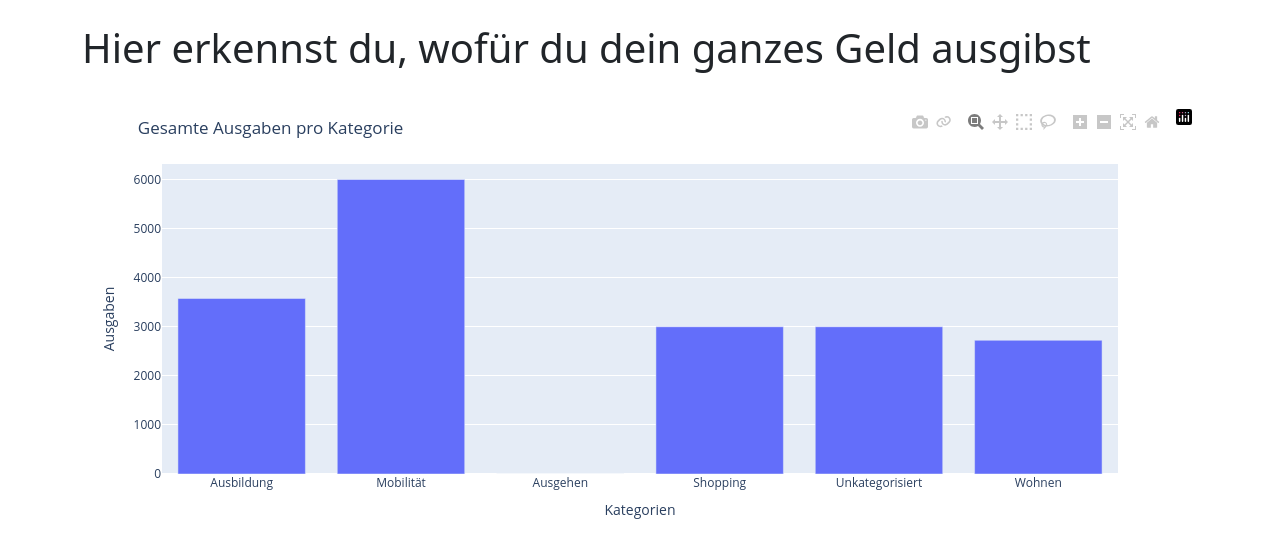
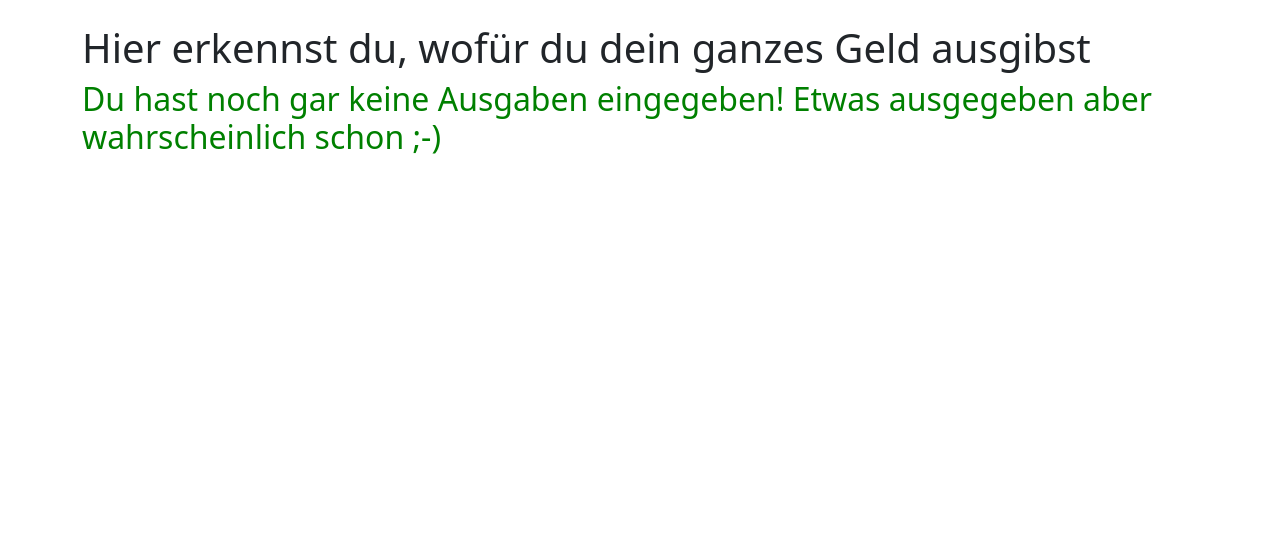
Before and after one commit to joahlenzo/joahlenzo, a Flask app: page /finanzen in a window 1280 px wide. Shown: the part 56-614 px from the top of the page. Run offline with Flask 2, Linux system fonts and the light colour scheme.

Commit message:
- Fehlermeldung index.html - Hinweisbox index.html - Daten löschen mit Button (index.html/main.py) - Aussagesätze angepasst (Falls keine Daten vorhanden) - Prüfung wenn keine Daten vorhanden und div. kleine Anpassungen - Code finalisiert für Abgabe - Erste Kommentare im HTML

```diff
--- a/Datenbankabfrage.py
+++ b/Datenbankabfrage.py
@@ -13,7 +13,7 @@ def speichern(input_ausgaben, input_kategorie, input_datum):
     inhalt = {"Ausgaben": input_ausgaben,
               "Kategorie": input_kategorie,
               "Datum": input_datum}
-    datei_inhalt = datei_inhalt.append(inhalt)
+    datei_inhalt.append(inhalt)
 
     with open(datei, "w") as open_file:
         json.dump(datei_inhalt, open_file, indent=3)
@@ -29,3 +29,14 @@ def eingabe_laden():
         datei_inhalt = []
 
     return datei_inhalt
+
+def loeschen(geloescht):
+    datei = "datenbank.json"
+    try:
+        with open(datei) as open_file:
+            datei_inhalt = json.load(open_file)
+    except FileNotFoundError:
+        datei_inhalt = []
+
+    with open(datei, "w") as open_file:
+        json.dump(geloescht, open_file, indent=3)
--- a/Jahresziel.json
+++ b/Jahresziel.json
@@ -1,3 +1,3 @@
 {
- "Jahresziel": 35000
+ "Jahresziel": 100000
 }
--- a/datenbank.json
+++ /dev/null
@@ -1,122 +0,0 @@
-[
-   {
-      "Ausgaben": 300,
-      "Kategorie": "Ausbildung",
-      "Datum": "2022-06-14"
-   },
-   {
-      "Ausgaben": 2000,
-      "Kategorie": "Ausbildung",
-      "Datum": "2022-06-03"
-   },
-   {
-      "Ausgaben": 3000,
-      "Kategorie": "Mobilit\u00e4t",
-      "Datum": "2022-06-03"
-   },
-   {
-      "Ausgaben": -200,
-      "Kategorie": "Ausgehen",
-      "Datum": "2022-06-03"
-   },
-   {
-      "Ausgaben": 200,
-      "Kategorie": "Ausbildung",
-      "Datum": "2022-06-16"
-   },
-   {
-      "Ausgaben": -2000,
-      "Kategorie": "Ausbildung",
-      "Datum": "2022-06-17"
-   },
-   {
-      "Ausgaben": 6000,
-      "Kategorie": "Ausbildung",
-      "Datum": "2022-06-10"
-   },
-   {
-      "Ausgaben": 1000,
-      "Kategorie": "Ausbildung",
-      "Datum": "2022-06-02"
-   },
-   {
-      "Ausgaben": 10000,
-      "Kategorie": "Ausbildung",
-      "Datum": "2022-06-10"
-   },
-   {
-      "Ausgaben": -10000,
-      "Kategorie": "Ausbildung",
-      "Datum": "2022-06-03"
-   },
-   {
-      "Ausgaben": 3000,
-      "Kategorie": "Shopping",
-      "Datum": "2022-06-10"
-   },
-   {
-      "Ausgaben": -10000,
-      "Kategorie": "Ausbildung",
-      "Datum": "2022-06-07"
-   },
-   {
-      "Ausgaben": 10000,
-      "Kategorie": "Ausbildung",
-      "Datum": "2022-06-03"
-   },
-   {
-      "Ausgaben": 10000,
-      "Kategorie": "Ausbildung",
-      "Datum": "2022-06-06"
-   },
-   {
-      "Ausgaben": -20000,
-      "Kategorie": "Ausbildung",
-      "Datum": "2022-06-06"
-   },
-   {
-      "Ausgaben": 10000,
-      "Kategorie": "Ausbildung",
-      "Datum": "2022-06-06"
-   },
-   {
-      "Ausgaben": -5000,
-      "Kategorie": "Ausbildung",
-      "Datum": "2022-06-08"
-   },
-   {
-      "Ausgaben": 3000,
-      "Kategorie": "Unkategorisiert",
-      "Datum": "2022-06-24"
-   },
-   {
-      "Ausgaben": -300,
-      "Kategorie": "Wohnen",
-      "Datum": "2022-06-23"
-   },
-   {
-      "Ausgaben": 3024,
-      "Kategorie": "Wohnen",
-      "Datum": "2022-06-16"
-   },
-   {
-      "Ausgaben": 876,
-      "Kategorie": "Ausbildung",
-      "Datum": "2022-06-16"
-   },
-   {
-      "Ausgaben": 200,
-      "Kategorie": "Ausbildung",
-      "Datum": "2022-06-11"
-   },
-   {
-      "Ausgaben": 200,
-      "Kategorie": "Ausgehen",
-      "Datum": "2022-06-02"
-   },
-   {
-      "Ausgaben": 3000,
-      "Kategorie": "Mobilit\u00e4t",
-      "Datum": "2022-06-02"
-   }
-]
--- a/main.py
+++ b/main.py
@@ -1,7 +1,7 @@
 from flask import Flask
 from flask import render_template
 from flask import request
-from Datenbankabfrage import eingabe_laden, speichern
+from Datenbankabfrage import eingabe_laden, speichern, loeschen
 import plotly.express as px
 from plotly.offline import plot
 from Jahresziel import ziel_speichern, ziel_laden
@@ -12,39 +12,49 @@ app = Flask(__name__)
 @app.route("/", methods=["GET", "POST"])
 def index():
     # todo: Klare Anzeige von Einnahmen und Ausgaben (mit Minus)
-    # todo: Wenn falsche Daten eingegeben werden - Fehler Meldung anzeigen
-
+    # todo: Wenn keine Daten eingegeben werden - Fehler Meldung anzeigen
     # get = Inhalt von eingabe.html dem Client anzeigen
+    leere_elemente = {0:0}
     if request.method.lower() == "get":
-        return render_template('index.html')
+        return render_template('index.html', loeschung=leere_elemente)
     # post = ausgefüllte Daten vom Formular von Client via url /eingabe erhalten
     if request.method.lower() == "post":
         if request.form.get("action1") == "VALUE1":
-            input_ausgaben = int(request.form['Ausgaben'])
+            input_ausgaben = request.form['Ausgaben']
             input_kategorie = request.form["Kategorie"]
             input_datum = request.form["Datum"]
+            #Fehlermeldung falls nicht alle Daten eingegeben wurden
+            if not input_ausgaben or not input_kategorie or not input_datum:
+                error_statement = "To lazy. Bitte fülle alle Felder aus"
+                return render_template("index.html",error=error_statement, ausgaben=input_ausgaben,kategorie=input_kategorie,datum=input_datum, loeschung=leere_elemente)
+
             # Speicherung Daten in JSON
-            speichern(input_ausgaben, input_kategorie, input_datum)
+            speichern(int(input_ausgaben), input_kategorie, input_datum)
             # Antwortsatz
-            eingabe_gespeichert = "Dein Eintrag wurde erfolgreich gespeichert"
-            return render_template("index.html", eingabe=eingabe_gespeichert)  # Nach Sendebutton anzeigen
+            eingabe_gespeichert = "Dein Eintrag wurde erfolgreich gespeichert"  # Nach Sendebutton anzeigen
+            return render_template("index.html", speichersatz=eingabe_gespeichert, loeschung=leere_elemente)  # Nach Sendebutton anzeigen
         elif request.form.get("action2") == "VALUE2":
             eingaben_loeschen = eingabe_laden()
-            test = eingaben_loeschen.pop()
-            gelöscht = eingaben_loeschen
+            if not eingaben_loeschen:
+                return render_template("index.html", loeschung=leere_elemente)
+            else:
+                element_loeschen = eingaben_loeschen.pop()
+                geloescht = eingaben_loeschen
+                loeschen(geloescht)
+                löschsatz = "Dein Eintrag wurde erfolgreich gelöscht"   # Nach Löschbutton anzeigen
+                return render_template("index.html", löschungssatz=löschsatz, loeschung=element_loeschen)
 
-            eingabe_gelöscht = "Dein Eintrag wurde erfolgreich gelöscht"
-            return render_template("index.html", eingabe=eingaben_loeschen, test=test,
-                                   neu=gelöscht)  # Nach Sendebutton anzeigen
 
-    return render_template("index.html")
 
 
 @app.route("/ausgaben", methods=["GET", "POST"])
 def ausgaben():
+    keine_daten = "In diesem Monat und diesem Genre hast du kein Geld ausgegeben. Gratuliere!"
     # get = Inhalt der Finanzen.html wird angezeigt
     if request.method.lower() == "get":
-        return render_template("Ausgaben.html")
+        daten_anzeigen = eingabe_laden()
+        Hinweissatz = "Hier hast du eine Übersicht über alle getätigten Aussagen"
+        return render_template("Ausgaben.html", liste_elemente=daten_anzeigen, Aussagesatz=Hinweissatz)
     # post = Formulardaten erhalten
     if request.method.lower() == "post":
         kategorie_filter = request.form['Kategorie']
@@ -58,11 +68,13 @@ def ausgaben():
             if liste_elemente['Kategorie'] == kategorie_filter and liste_elemente['Datum'].split('-')[1] == monat_filterung:
                 gefilterte_elemente.append(liste_elemente)
                 summe += liste_elemente["Ausgaben"]
-            Aussagesatz = "Du hast im " + monat_filterung + "-ten Monat " + str(
-                summe) + " SFR nur für die Kategorie " + kategorie_filter + " ausgegeben!"
-        return render_template("Ausgaben.html", liste_elemente=gefilterte_elemente, summe=summe,
-                               Kategorie=kategorie_filter, Aussagesatz=Aussagesatz)
-    return render_template("Ausgaben.html")
+                if not gefilterte_elemente:
+                    return render_template("Ausgaben.html", Aussagesatz=keine_daten)
+                else:
+                    Aussagesatz = "Du hast im " + monat_filterung + "-ten Monat " + str(
+                        summe) + " SFR nur für die Kategorie " + kategorie_filter + " ausgegeben!"
+                    return render_template("Ausgaben.html", liste_elemente=gefilterte_elemente, summe=summe,Kategorie=kategorie_filter, Aussagesatz=Aussagesatz)
+    return render_template("Ausgaben.html", Aussagesatz=keine_daten)
 
 
 @app.route("/finanzen")
@@ -70,31 +82,33 @@ def finanzen():
     # todo: Kommentare überall (Python & HTML)
     daten_filtern = eingabe_laden()
     ausgaben_kategorie = {}
+    keine_daten = "Du hast noch gar keine Ausgaben eingegeben! Etwas ausgegeben aber wahrscheinlich schon ;-)"
     # Füllt das leere Dict dynamisch mit Kategorien und Ausgaben/Kategorie
     # Summiert alle Ausgaben einer entsprechenden Kategorie
-    for elemente in daten_filtern:
-        if elemente["Kategorie"] in ausgaben_kategorie:
-            ausgaben_kategorie[elemente["Kategorie"]] += elemente["Ausgaben"]
-        else:
-            ausgaben_kategorie[elemente["Kategorie"]] = elemente["Ausgaben"]
-    # Erstellt Listen für Datenvisualsierung
-    kategorien = list(ausgaben_kategorie.keys())
-    summierte_ausgaben = list(ausgaben_kategorie.values())
-    # Visualisierung mit Plotly
-    fig = px.bar(x=kategorien, y=summierte_ausgaben)
-    fig.update_layout(
-        title="Gesamte Ausgaben pro Kategorie",
-        xaxis_title="Kategorien",
-        yaxis_title="Ausgaben")
-    div = plot(fig, output_type="div")
-    return render_template("Finanzen.html", visualisierung=div)
+    if not daten_filtern:
+        return render_template("Finanzen.html", Aussagesatz=keine_daten)
+    else:
+        for elemente in daten_filtern:
+            if elemente["Kategorie"] in ausgaben_kategorie:
+                ausgaben_kategorie[elemente["Kategorie"]] += elemente["Ausgaben"]
+            else:
+                ausgaben_kategorie[elemente["Kategorie"]] = elemente["Ausgaben"]
+        # Erstellt Listen für Datenvisualsierung
+        kategorien = list(ausgaben_kategorie.keys())
+        summierte_ausgaben = list(ausgaben_kategorie.values())
+        # Visualisierung mit Plotly
+        fig = px.bar(x=kategorien, y=summierte_ausgaben)
+        fig.update_layout(
+            title="Gesamte Ausgaben pro Kategorie",
+            xaxis_title="Kategorien",
+            yaxis_title="Ausgaben")
+        div = plot(fig, output_type="div")
+        return render_template("Finanzen.html", visualisierung=div)
 
 
 @app.route("/jahresziel",  methods=["GET", "POST"])
 def jahresziel():
-    # todo: Jahresziel muss Usereingabe sein - ansonsten sinnlos
     # todo: Flowchart / staticordner / Readme anpassen
-    # todo: CSS einbauen
     goal_jahresziel = 0
     summe_ausgaben = 0
     namenliste = ["Verfügbare Ausgaben", "Ausgegeben"]
--- a/templates/Finanzen.html
+++ b/templates/Finanzen.html
@@ -10,9 +10,11 @@
 </head>
 <body>
     <h1>Hier erkennst du, wofür du dein ganzes Geld ausgibst</h1>
+    <h2 style="color: green;">{{Aussagesatz}}</h2> <!-- Wenn keine Daten enthalten sind, weist der Aussagesatz darauf hin-->
 
 
     </br>
+    <!-- Visualisiert alle Ausgaben nach Kategorie-->
     {{visualisierung|safe}}
     </br>
 
--- a/templates/head.html
+++ b/templates/head.html
@@ -1,7 +1,7 @@
 <!doctype html>
 <html lang="en">
   <head>
-    <!-- Required meta tags -->
+    <!-- Meta Tags -->
     <meta charset="utf-8">
     <meta name="viewport" content="width=device-width, initial-scale=1">
 
```
Also changed, not shown: templates/Ausgaben.html (+11 -14 lines), templates/index.html (+43 -17 lines).
